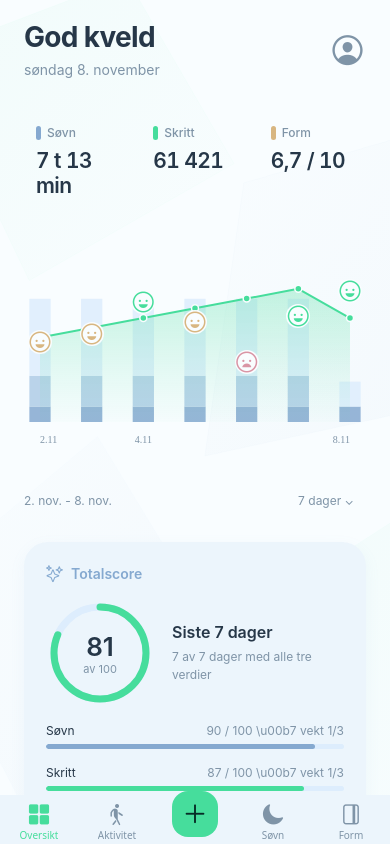
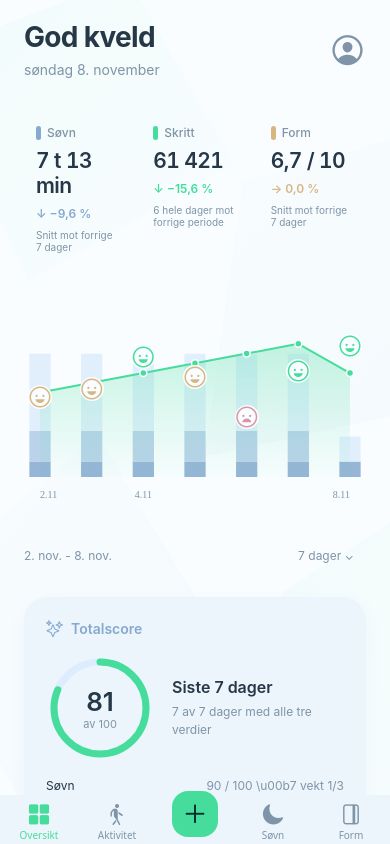
Before and after one commit to Oslotom/ioshelse, a React Native app: screen / in a window 390 px wide. Built offline with nearby package versions, Linux system fonts and the light colour scheme.

Commit message:
Show period percentage trends in top greeting stat boxes

```diff
--- a/src/components/HealthHistory.tsx
+++ b/src/components/HealthHistory.tsx
@@ -1,3 +1,4 @@
+import { percentTrend } from "../data/kpi-trends";
 import { AIAnalysis } from "./AIAnalysis";
 import { TotalScore } from "./TotalScore";
 import { HealthDetailSheet } from "./HealthDetailSheet";
@@ -69,6 +70,22 @@ export function HealthHistory() {
   });
   const sleepRows = rows.filter((row) => row.seconds > 0);
   const scores = rows.flatMap((row) => row.score === undefined ? [] : [row.score]);
+  const periodStart = startOfDay(new Date(history[0]!.date));
+  const previousEnding = addDays(startOfDay(ending), -days);
+  const priorNights = sleepHistory(data.sleep, previousEnding, days).filter((night) => night.seconds > 0);
+  const priorForms = forms.filter((entry) => entry.day >= dayKey(addDays(periodStart, -days)) && entry.day <= dayKey(previousEnding));
+  const meanOf = (values: number[]) => values.length ? values.reduce((total, value) => total + value, 0) / values.length : undefined;
+  const completeEnd = new Date(Math.min(+addDays(startOfDay(ending), 1), +startOfDay(new Date())));
+  const completeDays = Math.max(0, history.filter((night) => +new Date(night.date) < +completeEnd).length);
+  const completeTotal = (start: Date, end: Date) => {
+    const readings = inRange(data.steps, start, end);
+    return completeDays > 0 && new Set(readings.map((row) => dayKey(new Date(row.date)))).size === completeDays ? sum(readings) : undefined;
+  };
+  const trends = [
+    example ? undefined : percentTrend(meanOf(sleepRows.map((row) => row.seconds)), meanOf(priorNights.map((night) => night.seconds))),
+    stepsExample ? undefined : percentTrend(completeTotal(periodStart, completeEnd), completeTotal(addDays(periodStart, -days), addDays(completeEnd, -days))),
+    formExample ? undefined : percentTrend(meanOf(scores), meanOf(priorForms.map(dailyScore))),
+  ];
   const stats = [
     { label: "S\u00f8vn", value: sleepRows.length ? sleepTime(sleepRows.reduce((total, row) => total + row.seconds, 0) / sleepRows.length) : "Ingen data", detail: "Snitt per natt", example, color: theme.lavender },
     { label: "Skritt", value: number(rows.reduce((total, row) => total + (row.steps ?? 0), 0)), detail: `Totalt siste ${days} dager`, example: stepsExample, color: theme.mint },
@@ -118,6 +135,8 @@ export function HealthHistory() {
               <Text style={{ color: theme.secondary, fontSize: 12, fontWeight: "500" }}>{stat.label}</Text>
             </View>
             <Text style={{ color: theme.text, fontSize: 21, letterSpacing: -0.6, fontWeight: "600", fontVariant: ["tabular-nums"] }}>{stat.value}</Text>
+            <Text style={{ color: trends[index] === undefined ? theme.secondary : stat.color, fontSize: 12, fontWeight: "600" }}>{trends[index] === undefined ? "Ingen sammenligning" : `${trends[index]! > 0 ? "↑ +" : trends[index]! < 0 ? "↓ −" : "→ "}${number(Math.abs(trends[index]!), 1)} %`}</Text>
+            <Text style={{ color: theme.secondary, fontSize: 10 }}>{index === 1 ? `${completeDays} hele dager mot forrige periode` : `Snitt mot forrige ${days} dager`}</Text>
             </Pressable>
           </Entrance>
         ))}
```
